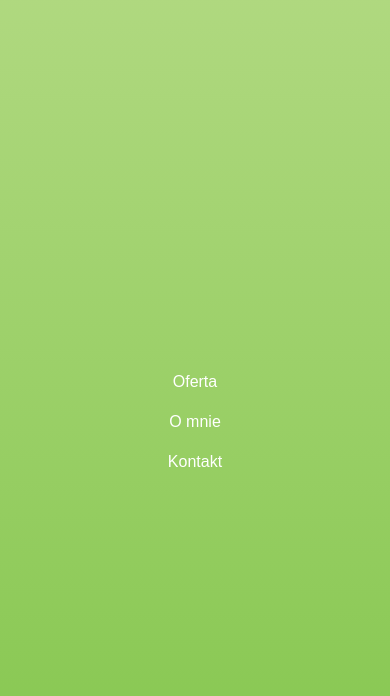
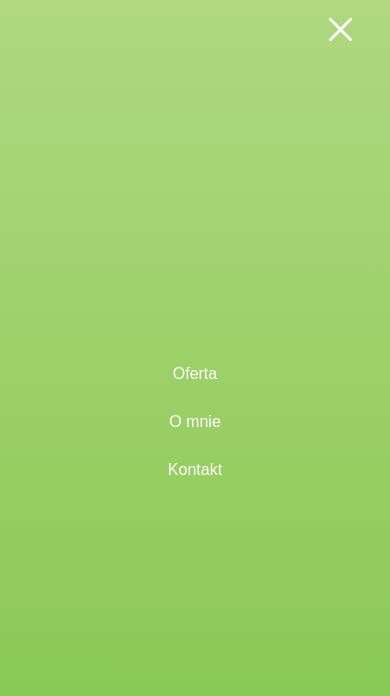
Before and after one commit to mikwis01/dietician, a Next.js app: page / in a window 390 px wide. Both pictures are taken after a click on the button 341 px from the left and 28 px from the top of the page. Shown: the top 696 px of the page. Built offline with nearby package versions, Linux system fonts and the light colour scheme.

Commit message:
feat: add mobile nav closing icon

```diff
--- a/src/components/MobileNav/MobileNav.tsx
+++ b/src/components/MobileNav/MobileNav.tsx
@@ -1,5 +1,6 @@
 import { navLinks } from "@/constants/constants"
-import { motion } from "framer-motion"
+import { AnimatePresence, motion } from "framer-motion"
+import { VscChromeClose } from "react-icons/vsc"
 import Link from "next/link"
 const MobileNavVariants = {
   hidden: {
@@ -10,17 +11,45 @@ const MobileNavVariants = {
   }
 }
 
+const MobileNavItemsVariants = {
+  hidden: {
+    y: -100,
+    opacity: 0
+  },
+  visible: {
+    y: 0,
+    opacity: 1
+  }
+}
+
 export const MobileNav = () => {
   return (
     <div className="fixed h-screen w-screen flex items-center justify-center">
+      <AnimatePresence>
+        <motion.span
+          variants={MobileNavItemsVariants}
+          initial={"hidden"}
+          animate={"visible"}
+          exit={"hidden"}
+          transition={{ delay: 0.4 }}
+          className="absolute top-3 right-[8.333%]">
+          <VscChromeClose size={35} color="white" />
+        </motion.span>
         <motion.div
           className="w-[300vw] h-[300vw] bg-gradient-to-b from-customGreen-light to-customGreen-semiLight rounded-[50%] flex items-center justify-center flex-none"
           variants={MobileNavVariants}
           initial={"hidden"}
           animate={"visible"}
-        transition={{ duration: 0.5 }}>
-        <div className="fixed h-screen w-screen flex items-center justify-center">
-          <ul className="flex flex-col gap-4 text-center text-white">
+          exit={"hidden"}
+          transition={{ duration: 0.4 }}>
+          <div className="fixed h-screen w-screen flex flex-col items-center justify-center">
+            <motion.ul
+              className="flex flex-col gap-6 text-center text-white"
+              variants={MobileNavItemsVariants}
+              initial={"hidden"}
+              animate={"visible"}
+              exit={"hidden"}
+              transition={{ delay: 0.4 }}>
               {navLinks.map((item, i) => (
                 <motion.li
                   key={i}
@@ -29,9 +58,10 @@ export const MobileNav = () => {
                   <Link href={item.href}>{item.label}</Link>
                 </motion.li>
               ))}
-          </ul>
+            </motion.ul>
           </div>
         </motion.div>
+      </AnimatePresence>
     </div>
   )
 }
```
Lines whose indentation alone changed are shown as unchanged.
